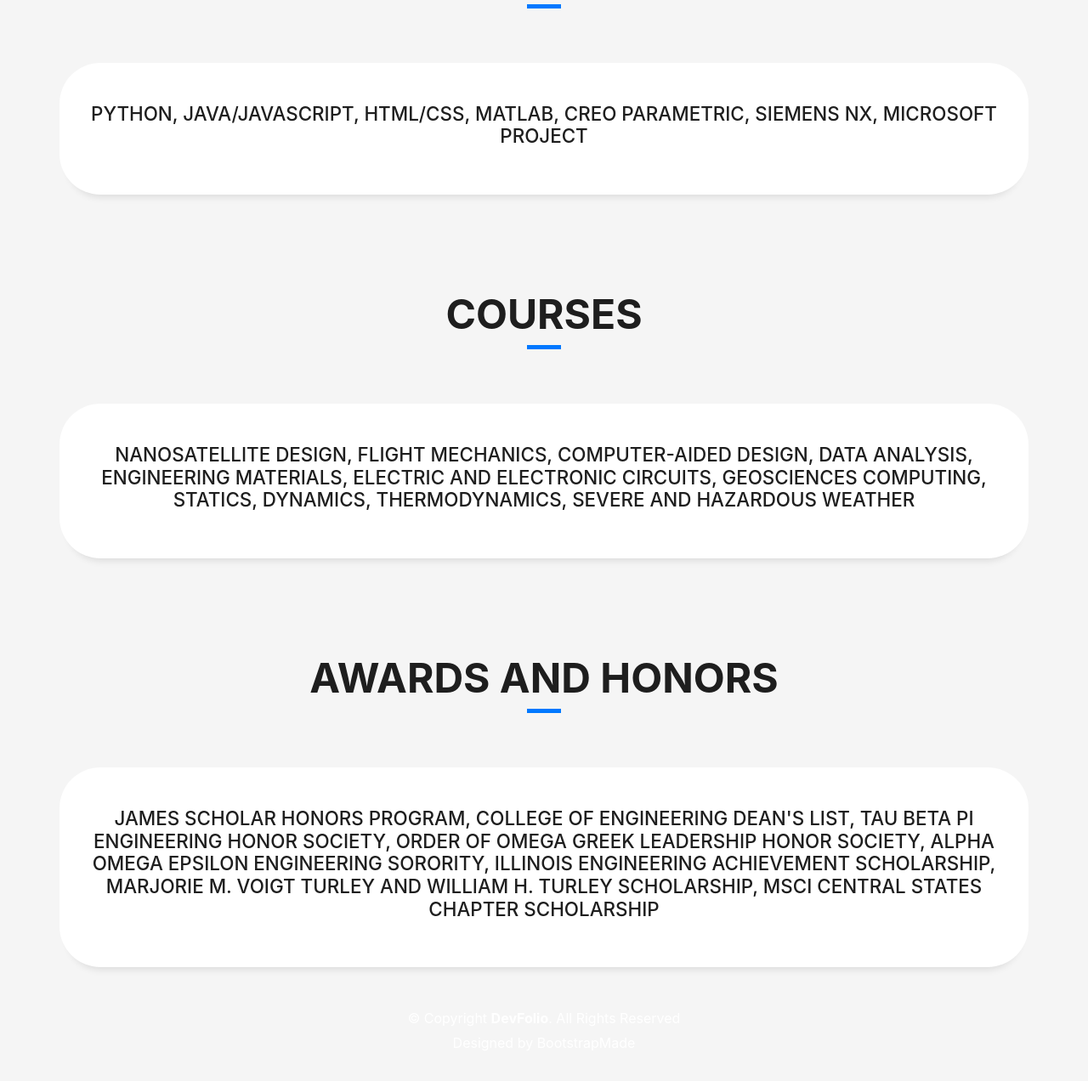
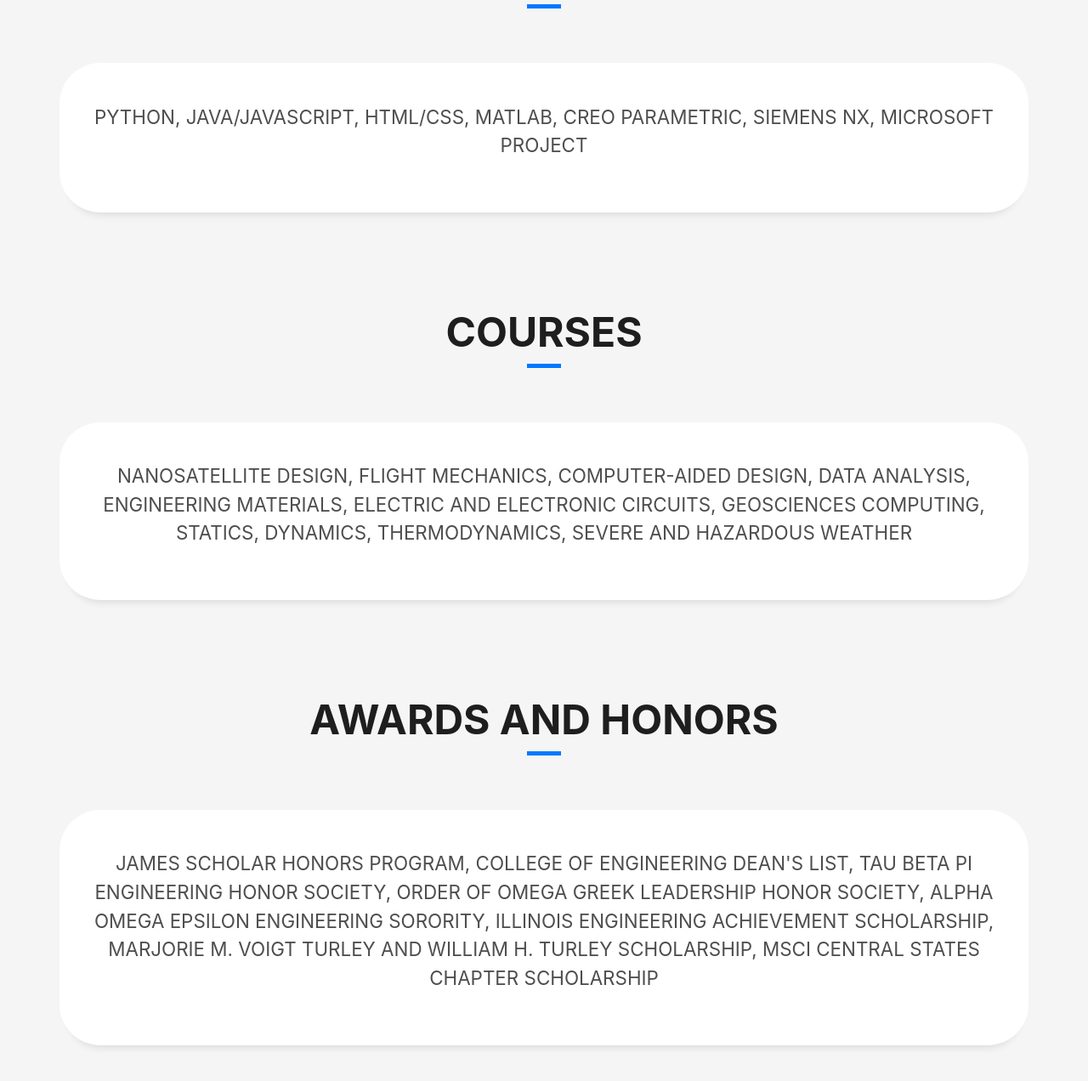
Before and after one commit to emlyjwllms/emlyjwllms.github.io, a plain HTML site: page index.html in a window 1280 px wide. Shown: the part 8642-9914 px from the top of the page at 85% size. Drawn offline with Linux system fonts and the light colour scheme; files whose address does not match are found by name.

Commit message:
Update index.html

```diff
--- a/index.html
+++ b/index.html
@@ -502,9 +502,9 @@ Designing deployable solar array with Projects Team.
       </div>
       <div class="row">
           <div class="service-box">
-              <h2 class="s-title">
+              <p class="s-title">
 				Python, Java/JavaScript, HTML/CSS, MATLAB, Creo Parametric, Siemens NX, Microsoft Project
-				</h2>
+				</p>
             </div>
          </div>
       </div>
@@ -525,9 +525,9 @@ Designing deployable solar array with Projects Team.
       </div>
       <div class="row">
           <div class="service-box">
-              <h2 class="s-title">
+              <p class="s-title">
 					Nanosatellite Design, Flight Mechanics, Computer-Aided Design, Data Analysis, Engineering Materials, Electric and Electronic Circuits, Geosciences Computing, Statics, Dynamics, Thermodynamics, Severe and Hazardous Weather
-				</h2>
+				</p>
             </div>
          </div>
       </div>
@@ -548,9 +548,9 @@ Designing deployable solar array with Projects Team.
       </div>
       <div class="row">
           <div class="service-box">
-              <h2 class="s-title">
+              <p class="s-title">
 James Scholar Honors Program, College of Engineering Dean's List, Tau Beta Pi Engineering Honor Society, Order of Omega Greek Leadership Honor Society, Alpha Omega Epsilon Engineering Sorority, Illinois Engineering Achievement Scholarship, Marjorie M. Voigt Turley and William H. Turley Scholarship, MSCI Central States Chapter Scholarship
-</h2>
+</p>
             </div>
          </div>
       </div>
```
